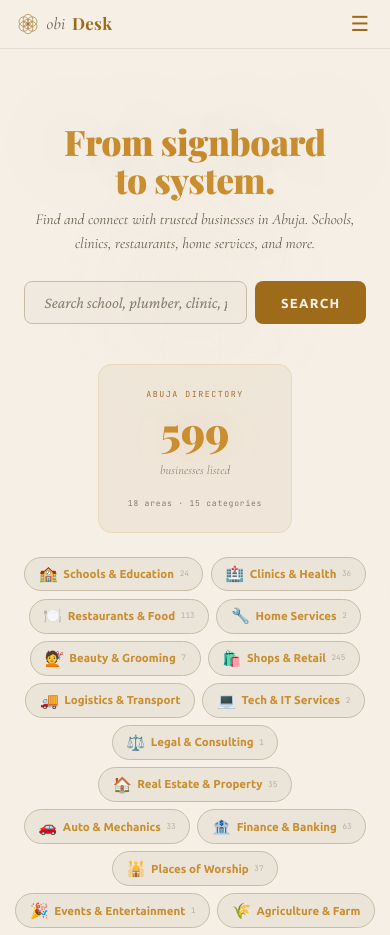
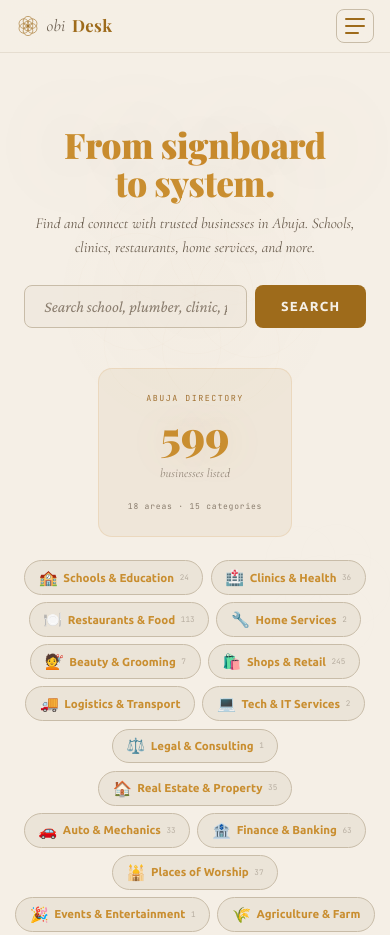
Before and after one commit to obiverse/obidesk, a plain HTML site: page docs/index.html in a window 390 px wide. Shown: the top 935 px of the page. Drawn offline with nearby package versions, Linux system fonts and the light colour scheme; a web font is replaced by a local one.

Commit message:
fix: hamburger button — SVG icon, visible border, larger touch target
The Unicode ☰ character wasn't rendering on some devices/fonts.
Replaced with an explicit SVG (3 lines, bottom one shorter for
modern look). Button now has:
- Border + border-radius (visible even without icon)
- 38x34px touch target (meets accessibility minimums)
- margin-left:auto to push it to the right edge

Co-Authored-By: Claude Opus 4.6 (1M context) <noreply@anthropic.com>

```diff
--- a/docs/css/base.css
+++ b/docs/css/base.css
@@ -1268,16 +1268,20 @@ textarea.form-input { min-height: 100px; resize: vertical; line-height: 1.6; }
 .nav-burger {
   display: none;
   background: none;
-  border: none;
+  border: 1px solid var(--border);
+  border-radius: var(--radius-md);
   color: var(--gold);
-  font-size: 1.3rem;
   cursor: pointer;
-  padding: 0.3rem;
+  padding: 0.5rem;
   line-height: 1;
-  margin-left: 0.25rem;
-  transition: color 0.2s;
+  margin-left: auto;
+  transition: color 0.2s, border-color 0.2s;
+  align-items: center;
+  justify-content: center;
+  width: 38px;
+  height: 34px;
 }
-.nav-burger:hover { color: var(--gold-bright); }
+.nav-burger:hover { color: var(--gold-bright); border-color: var(--gold); }
 
 /* Drawer — always flex, pushed off-screen by default */
 .nav-drawer {
--- a/docs/js/app.js
+++ b/docs/js/app.js
@@ -131,7 +131,13 @@ function renderHeader(activePage) {
     '<button class="theme-toggle desktop-only" onclick="obiThemeCycle()" aria-label="Toggle theme">' +
       '<span class="theme-icon"></span>' +
     '</button>' +
-    '<button class="nav-burger" onclick="openDrawer()" aria-label="Menu">\u2630</button>';
+    '<button class="nav-burger" onclick="openDrawer()" aria-label="Menu">' +
+      '<svg width="20" height="16" viewBox="0 0 20 16" fill="none" xmlns="http://www.w3.org/2000/svg">' +
+        '<rect width="20" height="2" rx="1" fill="currentColor"/>' +
+        '<rect y="7" width="20" height="2" rx="1" fill="currentColor"/>' +
+        '<rect y="14" width="14" height="2" rx="1" fill="currentColor"/>' +
+      '</svg>' +
+    '</button>';
 
   // Remove old drawer/backdrop if they exist (clean re-render)
   var oldDrawer = document.getElementById('nav-drawer');
```
